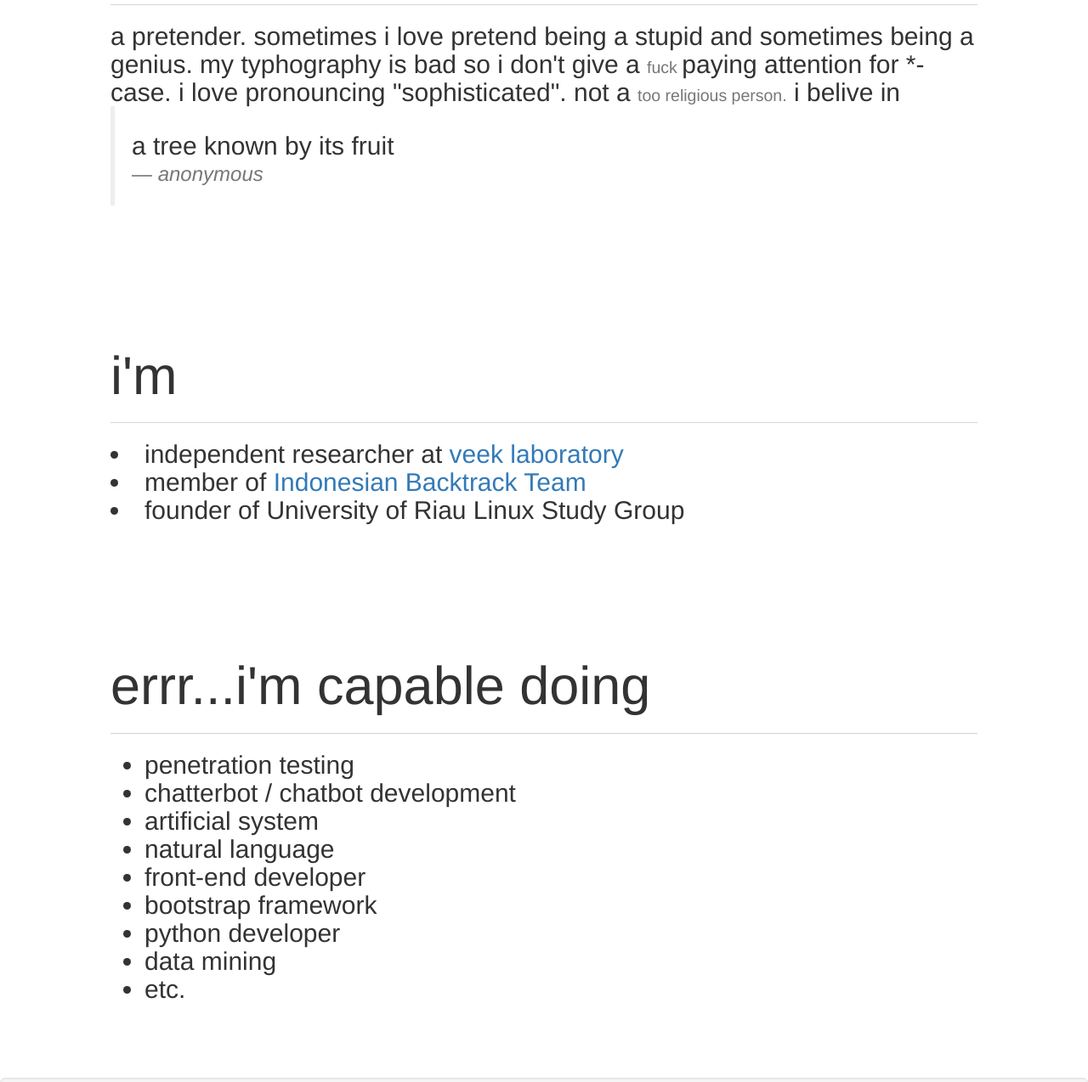
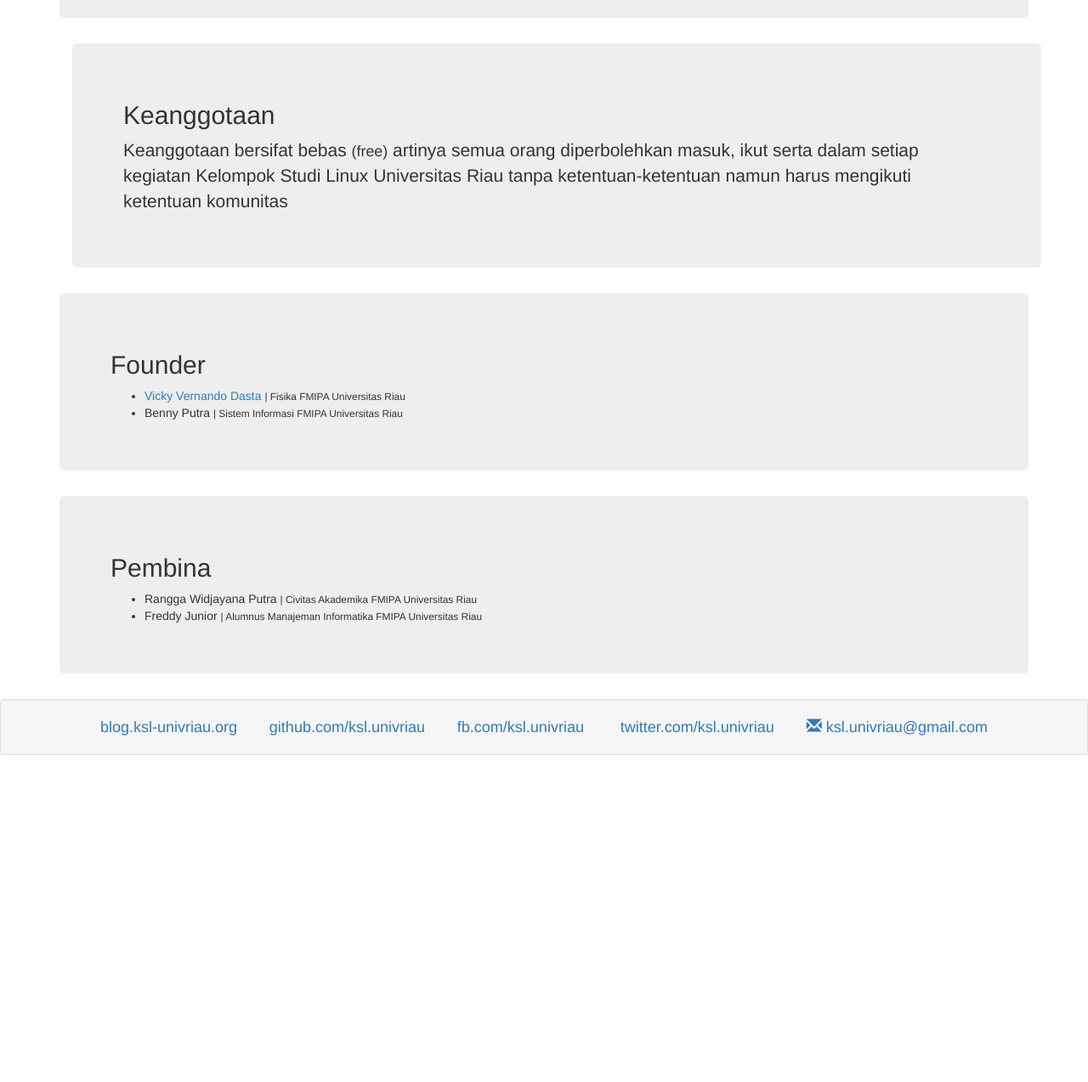
Before and after one commit to ksl-univriau/ksl-univriau.github.io, a plain HTML site: page index.html in a window 1280 px wide. Shown: the part 726-2000 px from the top of the page at 85% size. After the commit the page ends 1635 px from the top, so only its background shows below. Drawn offline with nearby package versions, Linux system fonts and the light colour scheme.

Commit message:
modified:   index.html

```diff
--- a/index.html
+++ b/index.html
@@ -1,7 +1,7 @@
 <!DOCTYPE html>
 <html lang="en">
 <head>
-  <title>vickydasta</title>
+  <title>Kelompok Studi Linux Universitas Riau</title>
   <meta charset="utf-8">
   <meta name="viewport" content="width=device-width, initial-scale=1">
   <link rel="stylesheet" href="css/bootstrap.css">
@@ -11,66 +11,62 @@
 
 <body>
   <div class="container">
-    <div class="jumbotron" style="background-color:#fff;">
-      <center><img src="img/nerd.jpg" class="img-circle img-responsive" width="300" height="200" style="background-color:#000;"></center>
-      <center><h1>vickydasta<h1>
-        <p>( vicky vernando dasta )</p>
-      </center>
+    <div class="jumbotron">
+      <h2>Kelompok Studi Linux Universitas Riau <small> ( KSL UR ) </small> </h2>
+    </div>
+  </div>
+  <div class="container">
+    <div class="jumbotron">
+      <h2>Tentang KSL Universitas Riau</h2>
+      <p>Kelompok Studi Linux Universitas Riau adalah komunitas pengguna sistem operasi GNU/Linux dan penggiat sumber terbuka <small>( free open source software )</small>
+      Beranggotakan Mahasiswa aktif/non-aktif, Civitas akademika, Alumni, dan masyarakat sistem operasi GNU/Linux dan penggiat sumber terbuka yang tinggal
+      di sekitar Universitas Riau.</p>
+      </div>
+    </div>
+    <div class="container">
+      <div class="jumbotron">
+        <h2>Sejarah KSL Universitas Riau</h2>
+        <p> Kami berada pada suatu titik dimana kami adalah seorang newbie yang berusaha untuk menjadi yang terbaik
+          dan dimana kami adalah kami yang tidak tahu apa yang sebenarnya kami katakan hahahaha! </p>
+        </div>
+        <div class="container">
+          <div class="jumbotron">
+            <h2>Keanggotaan</h2>
+            <p>Keanggotaan bersifat bebas <small>(free)</small> artinya semua orang diperbolehkan masuk, ikut serta dalam setiap kegiatan
+              Kelompok Studi Linux Universitas Riau tanpa ketentuan-ketentuan namun harus mengikuti ketentuan komunitas</p>
+            </div>
+          </div>
+      </div>
+      <div class="container">
+        <div class="jumbotron">
+          <h2>Founder</h2>
+          <ul>
+            <li> <a href="http://twitter.com/vickydasta"> Vicky Vernando Dasta </a><small>| Fisika FMIPA Universitas Riau </small></li>
+            <li> Benny Putra <small>| Sistem Informasi FMIPA Universitas Riau </small></li>
+
+          </ul>
           </div>
         </div>
 
         <div class="container">
-    <div class="jumbotron" style="background-color:#fff;">
-      <h1>abt.</h1>
-      <hr>
-      <h2> a pretender. sometimes i love pretend being a stupid and sometimes being a genius. my typhography is bad so i don't give a <small> fuck
-      </small> paying attention for *-case. i love pronouncing "sophisticated". not a <small> too religious person.</small> i belive in
-      <blockquote><h2>a tree known by its fruit <small><cite title="Source Title">anonymous</cite></small></h2>
-        </blockquote></h2>
+          <div class="jumbotron">
+            <h2>Pembina</h2>
+            <ul>
+              <li>Rangga Widjayana Putra <small> | Civitas Akademika FMIPA Universitas Riau </small></li>
+              <li>Freddy Junior <small> | Alumnus Manajeman Informatika FMIPA Universitas Riau </small></li>
+            </ul>
           </div>
         </div>
 
-    <div class="container">
-      <div class="jumbotron" style="background-color:#fff;">
-        <h1>i'm</h1>
-        <hr>
-        <h2><lo>
-          <li>independent researcher at<a href="http://github.com/veeklab"> veek laboratory</a></li>
-          <li>member of <a href="http://indonesianbacktrack.or.id">Indonesian Backtrack Team</a></li>
-          <li>founder of University of Riau Linux Study Group</li>
-          </h2>
-        </div>
-      </div>
-    </div>
-  <div class="container">
-    <div class="jumbotron" style=background-color:#fff;>
-      <h1>errr...i'm capable doing</h1>
-      <hr>
-      <h2>
-      <ul>
-        <li> penetration testing</li>
-        <li> chatterbot / chatbot development</li>
-        <li> artificial system</li>
-        <li> natural language</li>
-        <li> front-end developer</li>
-        <li> bootstrap framework</li>
-        <li> python developer </li>
-        <li> data mining </li>
-        <li> etc. </li>
-      </ul>
-    </h2>
-  </div>
-  </div>
 
-<div class="well well-lg">
+        <div class="well well-sm">
         <center>
-    <a href="http://vickyvdasta.wordpress.com/"<button type="button" class="btn button-info btn-lg">vickyvdasta.wordpress.com</button></a>
-    <a href="http://github.com/vickydasta"<button type="button" class="btn button-info btn-lg">github.com/vickydasta</button></a>
-    <a href="http://fb.com/cyberz24"<button type="button" class="btn button-info btn-lg">fb.com/cyberz24</button></a>
-    <a href="http://twitter.com/vickydasta"<button type="button" class="btn button-info btn-lg"><span class="glyphicon glyphicon-tweet"></span> twitter.com/vickydasta</button></a>
-    <a href="mailto:vickydasta@gmail.com"<button type="button" class="btn button-info btn-lg"><span class="glyphicon "></span> vickydasta@gmail.com</button></a>
+        <a href="http://blog.ksl-univriau.org/"<button type="button" class="btn button-info btn-lg">blog.ksl-univriau.org</button></a>
+        <a href="http://github.com/ksl.univriau"<button type="button" class="btn button-info btn-lg">github.com/ksl.univriau</button></a>
+        <a href="http://fb.com/ksl.univriau"<button type="button" class="btn button-info btn-lg">fb.com/ksl.univriau</button></a>
+        <a href="http://twitter.com/ksl.univriau"<button type="button" class="btn button-info btn-lg"><span class="glyphicon glyphicon-tweet"></span> twitter.com/ksl.univriau</button></a>
+        <a href="mailto:ksl.univriau@gmail.com"<button type="button" class="btn button-info btn-lg"><span class="glyphicon glyphicon-envelope"></span> ksl.univriau@gmail.com</button></a>
       </center>
     </div>
     </body>
-
     </html>
```
Lines whose indentation alone changed are shown as unchanged.
